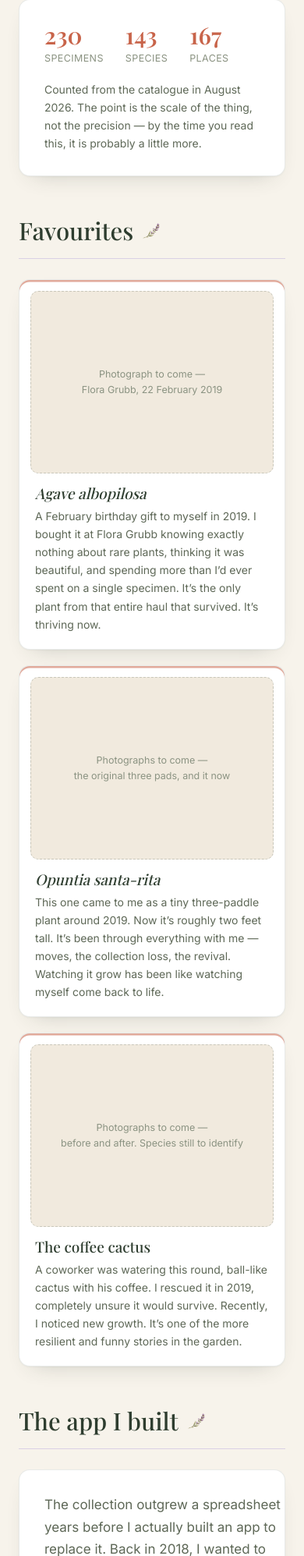
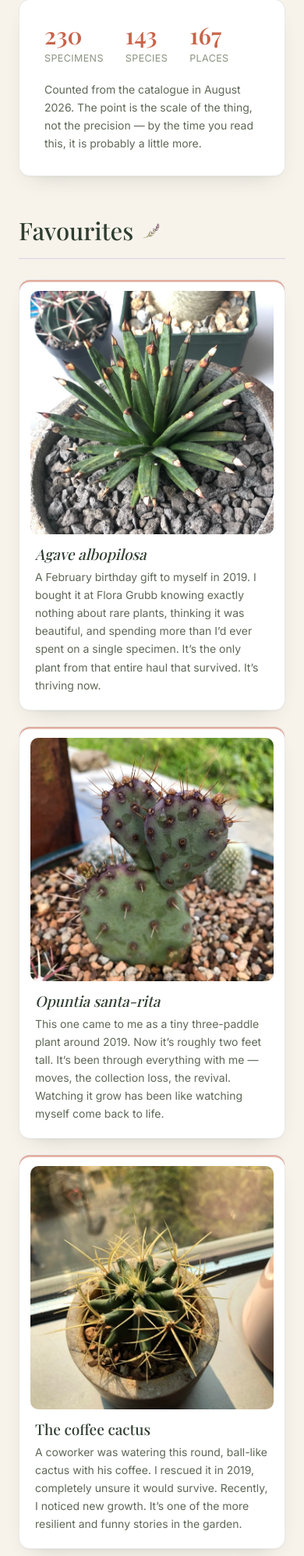
Before and after one commit to amadc0ck/just-amanda, a PHP site: page /plants.html in a window 390 px wide. Shown: the part 2216-4211 px from the top of the page at 78% size. Run offline with PHP 8.4, Linux system fonts and the light colour scheme; some web fonts are replaced.

Commit message:
Plants: the three favourites have their photographs
Her own shots of the Agave albopilosa, the Opuntia santa-rita at three pads, and
the coffee cactus. The dashed placeholder frames are gone; the app-screenshot
frames stay.

All three went through tools/prep-photo.py — no GPS was present (the garden
app's upload path had already stripped it) but the remaining EXIF is gone and
each is resized to 900px. 2.3 MB of originals down to 584 KB, and the cards
display at ~373px so 900 is still past retina.

The card crop changes from 4:3 to square. Every photograph of the collection is
a portrait phone shot, and a landscape crop takes a band out of the middle —
the top of the plant goes first, which is the part worth seeing.

Co-Authored-By: Claude Opus 5 (1M context) <noreply@anthropic.com>
Claude-Session: https://claude.ai/code/session_01LvXzD3aLV7AMvivsQ2iKac

```diff
--- a/plants.html
+++ b/plants.html
@@ -91,7 +91,8 @@
     <div class="cards photos">
 
       <article class="card">
-        <div class="photo-slot">Photograph to come &mdash;<br>Flora Grubb, 22 February 2019</div>
+        <img src="images/plant-agave-albopilosa.jpg" width="675" height="900" loading="lazy"
+             alt="Agave albopilosa in a stone bowl, its narrow green leaves ending in pale tips, beside two small cacti">
         <span class="card-body">
           <h3><em>Agave albopilosa</em></h3>
           <p>A February birthday gift to myself in 2019. I bought it at Flora Grubb knowing
@@ -102,7 +103,8 @@
       </article>
 
       <article class="card">
-        <div class="photo-slot">Photographs to come &mdash;<br>the original three pads, and it now</div>
+        <img src="images/plant-opuntia-santa-rita.jpg" width="675" height="900" loading="lazy"
+             alt="A young Opuntia santa-rita with three purple-edged pads, growing in gravel">
         <span class="card-body">
           <h3><em>Opuntia santa-rita</em></h3>
           <p>This one came to me as a tiny three-paddle plant around 2019. Now it&rsquo;s
@@ -113,7 +115,8 @@
       </article>
 
       <article class="card">
-        <div class="photo-slot">Photographs to come &mdash;<br>before and after. Species still to identify</div>
+        <img src="images/plant-coffee-cactus.jpg" width="675" height="900" loading="lazy"
+             alt="A round barrel cactus with long straw-coloured spines, in a stone pot on a windowsill">
         <span class="card-body">
           <h3>The coffee cactus</h3>
           <p>A coworker was watering this round, ball-like cactus with his coffee. I rescued
--- a/style.css
+++ b/style.css
@@ -328,7 +328,10 @@ footer .tagline{font-size:14px;color:var(--ink-faint);margin:0;line-height:1.45;
 /* align-items:stretch is load-bearing. .card sets flex-start for the icon-beside-
    text layout; left alone in a column card it shrinks the photo and the story to
    their content width instead of filling the card. */
-.cards.photos .card img{width:100%;height:auto;aspect-ratio:4/3;object-fit:cover;
+/* Square, not 4:3. Every photograph of the collection is a portrait phone
+   shot, and a landscape crop takes a band out of the middle — the top of the
+   plant goes first, which is the part worth seeing. */
+.cards.photos .card img{width:100%;height:auto;aspect-ratio:1;object-fit:cover;
   border-radius:10px;}
 .cards.photos .card-body{padding:0 6px;}
 
@@ -337,7 +340,7 @@ footer .tagline{font-size:14px;color:var(--ink-faint);margin:0;line-height:1.45;
    rather than broken — and it is the swap list. Replace the div with an
    <img> and nothing else on the page has to change. */
 .photo-slot{background:var(--bg-wash);border:1px dashed rgba(46,61,47,.20);
-  border-radius:10px;aspect-ratio:4/3;display:flex;align-items:center;
+  border-radius:10px;aspect-ratio:1;display:flex;align-items:center;
   justify-content:center;text-align:center;padding:18px;
   font-size:12.5px;line-height:1.6;color:var(--ink-faint);}
 
```
Also changed, not shown: images/plant-agave-albopilosa.jpg (added), images/plant-coffee-cactus.jpg (added), images/plant-opuntia-santa-rita.jpg (added).
